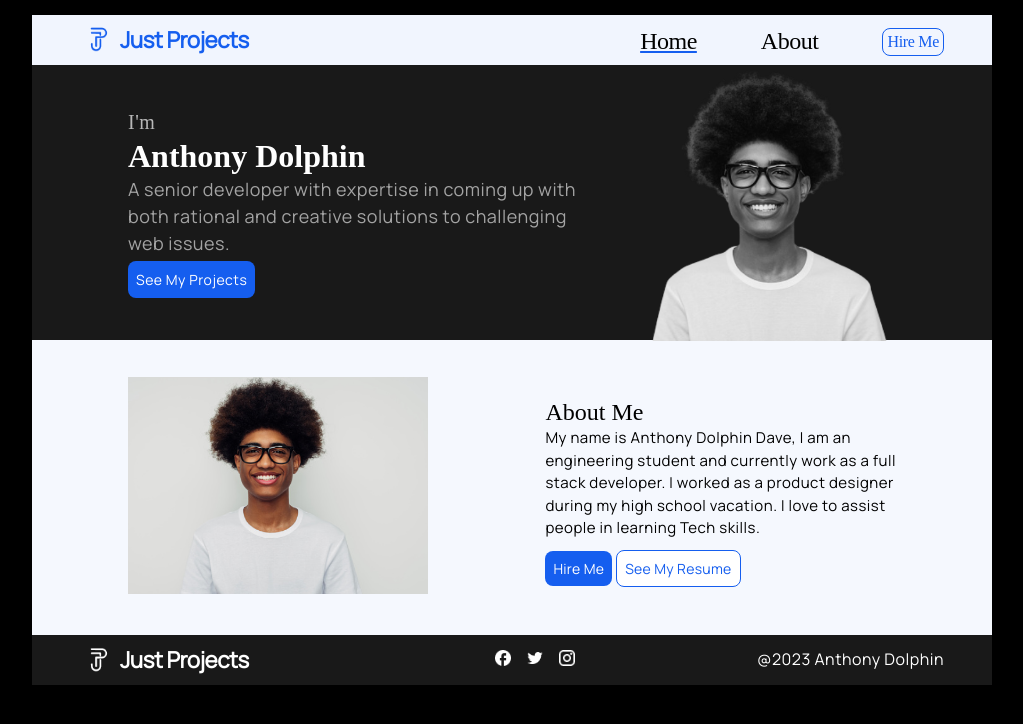
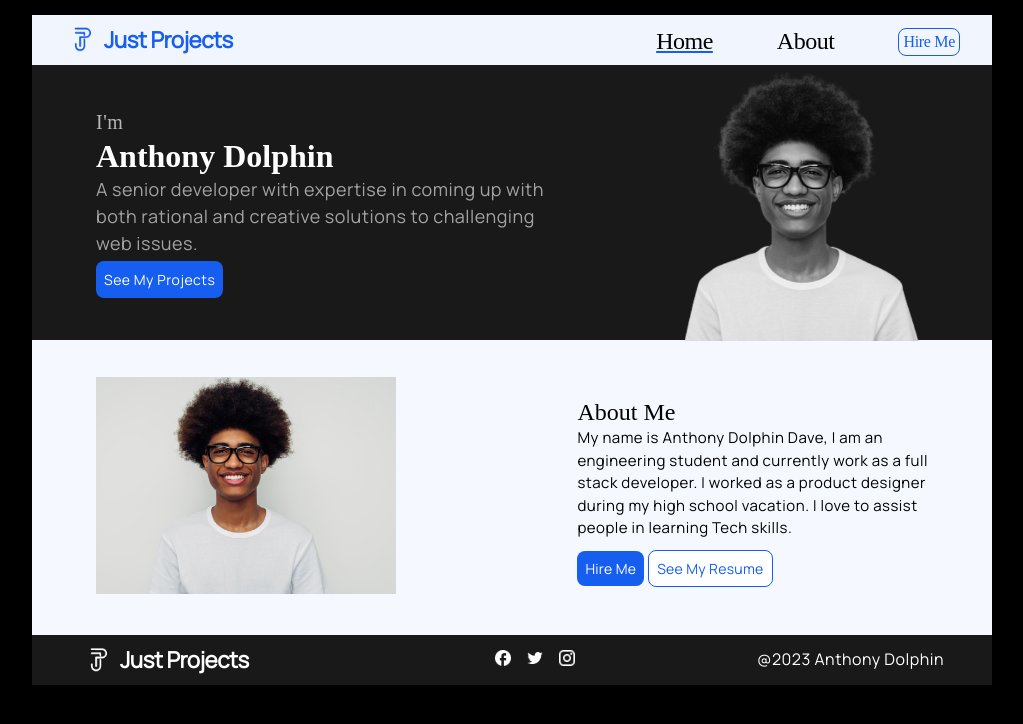
Before and after one commit to MayreeOsuyak/TJS-Landing, a plain HTML site: page index.html in a window 1280 px wide. Shown: the whole page, without its empty margins (128-1151 px from the left). Drawn offline with Linux system fonts and the light colour scheme; a web font is replaced by a local one.

Commit message:
modified: style.css

```diff
--- a/style.css
+++ b/style.css
@@ -19,7 +19,7 @@ body{
 .container{
     background-color: #F1F5FE;
     margin: 0 auto;
-    padding: 0 3rem;
+    padding: 0 2rem;
     justify-content: space-between;
     display: flex;
 }
@@ -97,7 +97,7 @@ body{
     align-items: center;
     justify-content: space-between;
     margin: 0 auto;
-    padding: 0 96px;
+    padding: 0 4rem;
     height: 275px
 }
 .image img{
@@ -167,7 +167,7 @@ body{
     align-items: center;
     justify-content: space-between;
     margin: 0 auto;
-    padding: 0 96px;
+    padding: 0 4rem;
     height: 295px;
     background-color: #F5F8FE;
 }
```
